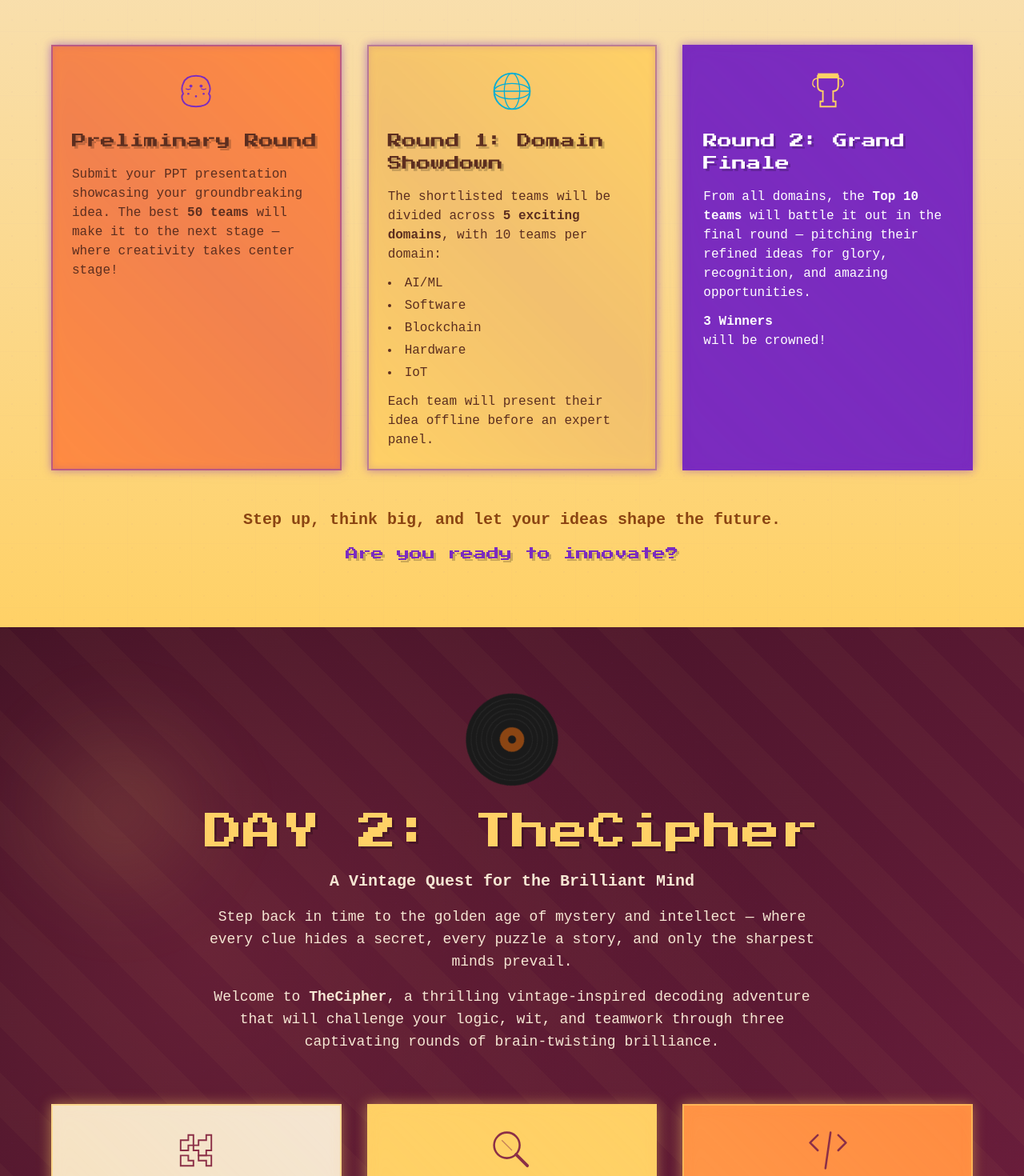
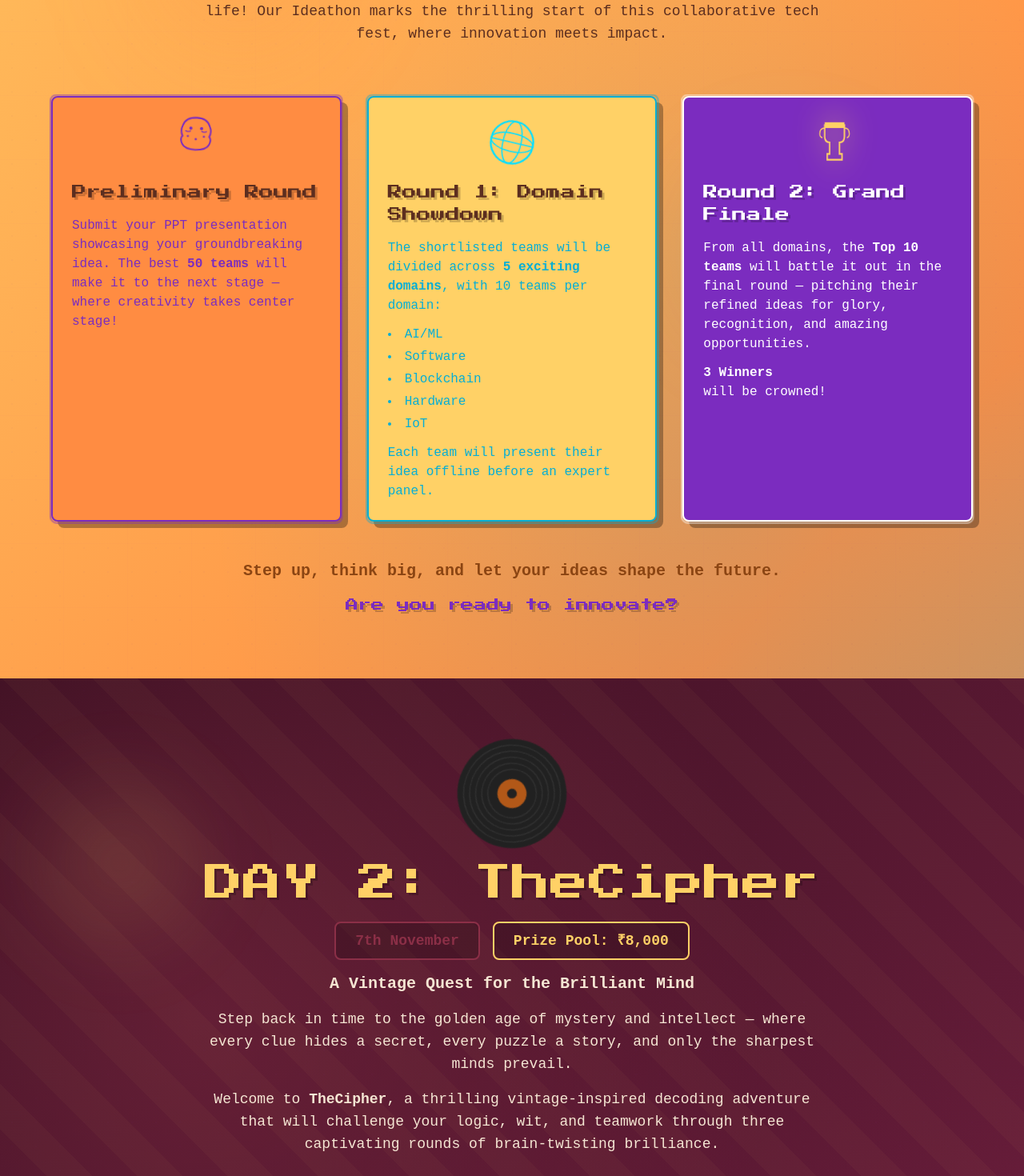
Before and after one commit to lakshitaa-chellaramani/nirvaana, a Next.js app: page / in a window 1280 px wide. Shown: the part 1240-2710 px from the top of the page at 80% size. Built offline with nearby package versions, Linux system fonts and the light colour scheme.

Commit message:
ui modifications

```diff
--- a/app/globals.css
+++ b/app/globals.css
@@ -627,4 +627,321 @@
   .animate-hidden {
     opacity: 0;
   }
+
+  /* Card floating animations - continuous */
+  @keyframes cardFloat1 {
+    0%, 100% {
+      transform: translateY(0px) translateX(0px) rotateZ(0deg);
+      box-shadow: 0 10px 40px rgba(0, 0, 0, 0.3);
+    }
+    33% {
+      transform: translateY(-15px) translateX(8px) rotateZ(2deg);
+      box-shadow: 0 20px 60px rgba(0, 0, 0, 0.4);
+    }
+    66% {
+      transform: translateY(-8px) translateX(-8px) rotateZ(-2deg);
+      box-shadow: 0 15px 50px rgba(0, 0, 0, 0.35);
+    }
+  }
+
+  @keyframes cardFloat2 {
+    0%, 100% {
+      transform: translateY(0px) translateX(0px) rotateZ(0deg);
+      box-shadow: 0 10px 40px rgba(0, 0, 0, 0.3);
+    }
+    33% {
+      transform: translateY(-20px) translateX(-10px) rotateZ(-2deg);
+      box-shadow: 0 25px 70px rgba(0, 0, 0, 0.45);
+    }
+    66% {
+      transform: translateY(-10px) translateX(10px) rotateZ(2deg);
+      box-shadow: 0 18px 55px rgba(0, 0, 0, 0.38);
+    }
+  }
+
+  @keyframes cardFloat3 {
+    0%, 100% {
+      transform: translateY(0px) translateX(0px) rotateZ(0deg);
+      box-shadow: 0 10px 40px rgba(0, 0, 0, 0.3);
+    }
+    33% {
+      transform: translateY(-12px) translateX(12px) rotateZ(3deg);
+      box-shadow: 0 22px 65px rgba(0, 0, 0, 0.42);
+    }
+    66% {
+      transform: translateY(-18px) translateX(-6px) rotateZ(-3deg);
+      box-shadow: 0 16px 52px rgba(0, 0, 0, 0.36);
+    }
+  }
+
+  .animate-card-float-1 {
+    animation: cardFloat1 6s ease-in-out infinite;
+  }
+
+  .animate-card-float-2 {
+    animation: cardFloat2 7s ease-in-out infinite;
+  }
+
+  .animate-card-float-3 {
+    animation: cardFloat3 8s ease-in-out infinite;
+  }
+
+  /* Stunning gradient animations for Day 1 */
+  .teal-gradient-animated {
+    background: linear-gradient(
+      135deg,
+      #06AED5 0%,
+      #FF8C42 25%,
+      #FFD166 50%,
+      #FF8C42 75%,
+      #06AED5 100%
+    );
+    background-size: 400% 400%;
+    animation: gradientShift 12s ease infinite;
+  }
+
+  .orange-waves {
+    background-image:
+      radial-gradient(ellipse at 30% 20%, rgba(255, 140, 66, 0.15) 0%, transparent 50%),
+      radial-gradient(ellipse at 70% 80%, rgba(6, 174, 213, 0.15) 0%, transparent 50%),
+      radial-gradient(ellipse at 50% 50%, rgba(255, 209, 102, 0.1) 0%, transparent 60%);
+  }
+
+  .floating-orbs {
+    position: absolute;
+    width: 100%;
+    height: 100%;
+    overflow: hidden;
+    pointer-events: none;
+  }
+
+  .floating-orbs::before,
+  .floating-orbs::after {
+    content: '';
+    position: absolute;
+    border-radius: 50%;
+    filter: blur(60px);
+    animation: orbFloat 15s ease-in-out infinite;
+  }
+
+  .floating-orbs::before {
+    width: 300px;
+    height: 300px;
+    background: radial-gradient(circle, rgba(255, 140, 66, 0.3) 0%, transparent 70%);
+    top: 20%;
+    left: 10%;
+    animation-delay: 0s;
+  }
+
+  .floating-orbs::after {
+    width: 250px;
+    height: 250px;
+    background: radial-gradient(circle, rgba(6, 174, 213, 0.3) 0%, transparent 70%);
+    bottom: 30%;
+    right: 15%;
+    animation-delay: 3s;
+  }
+
+  @keyframes orbFloat {
+    0%, 100% {
+      transform: translate(0, 0) scale(1);
+    }
+    33% {
+      transform: translate(30px, -30px) scale(1.1);
+    }
+    66% {
+      transform: translate(-20px, 20px) scale(0.9);
+    }
+  }
+
+  /* Particle effects for backgrounds */
+  .particle-field {
+    position: absolute;
+    width: 100%;
+    height: 100%;
+    overflow: hidden;
+  }
+
+  @keyframes particleFloat {
+    0% {
+      transform: translateY(100vh) translateX(0) rotate(0deg);
+      opacity: 0;
+    }
+    10% {
+      opacity: 1;
+    }
+    90% {
+      opacity: 1;
+    }
+    100% {
+      transform: translateY(-100px) translateX(100px) rotate(360deg);
+      opacity: 0;
+    }
+  }
+
+  /* Enhanced maroon glow lines */
+  .glow-line-vertical-maroon {
+    position: absolute;
+    width: 2px;
+    height: 100%;
+    background: linear-gradient(
+      to bottom,
+      transparent,
+      rgba(255, 209, 102, 0.6) 40%,
+      rgba(139, 47, 71, 0.6) 50%,
+      rgba(255, 209, 102, 0.6) 60%,
+      transparent
+    );
+    animation: glowLineMove 4s ease-in-out infinite;
+    filter: blur(2px);
+  }
+
+  @keyframes glowLineMove {
+    0%, 100% {
+      opacity: 0.3;
+      transform: scaleY(0.8);
+    }
+    50% {
+      opacity: 1;
+      transform: scaleY(1.2);
+    }
+  }
+
+  /* Neon glow for prize pool badges */
+  .prize-badge {
+    display: inline-block;
+    padding: 8px 20px;
+    border: 2px solid currentColor;
+    border-radius: 25px;
+    background: rgba(0, 0, 0, 0.3);
+    box-shadow:
+      0 0 10px currentColor,
+      inset 0 0 10px rgba(255, 255, 255, 0.2);
+    animation: badgePulse 2s ease-in-out infinite;
+  }
+
+  @keyframes badgePulse {
+    0%, 100% {
+      box-shadow:
+        0 0 10px currentColor,
+        inset 0 0 10px rgba(255, 255, 255, 0.2);
+    }
+    50% {
+      box-shadow:
+        0 0 25px currentColor,
+        0 0 50px currentColor,
+        inset 0 0 15px rgba(255, 255, 255, 0.3);
+    }
+  }
+
+  /* Theme icon continuous animations */
+  @keyframes iconDance1 {
+    0%, 100% {
+      transform: translateY(0) rotateZ(0deg) scale(1);
+    }
+    25% {
+      transform: translateY(-15px) rotateZ(5deg) scale(1.05);
+    }
+    50% {
+      transform: translateY(-8px) rotateZ(-5deg) scale(1.1);
+    }
+    75% {
+      transform: translateY(-12px) rotateZ(3deg) scale(1.05);
+    }
+  }
+
+  @keyframes iconDance2 {
+    0%, 100% {
+      transform: translateX(0) rotateY(0deg) scale(1);
+      filter: drop-shadow(0 0 10px currentColor);
+    }
+    50% {
+      transform: translateX(10px) rotateY(180deg) scale(1.15);
+      filter: drop-shadow(0 0 20px currentColor);
+    }
+  }
+
+  @keyframes iconSpin {
+    0% {
+      transform: rotate(0deg) scale(1);
+      filter: brightness(1);
+    }
+    50% {
+      transform: rotate(180deg) scale(1.2);
+      filter: brightness(1.3);
+    }
+    100% {
+      transform: rotate(360deg) scale(1);
+      filter: brightness(1);
+    }
+  }
+
+  @keyframes iconWobble {
+    0%, 100% {
+      transform: rotate(0deg) translateY(0);
+    }
+    25% {
+      transform: rotate(-10deg) translateY(-10px);
+    }
+    50% {
+      transform: rotate(10deg) translateY(-5px);
+    }
+    75% {
+      transform: rotate(-5deg) translateY(-8px);
+    }
+  }
+
+  .animate-icon-dance-1 {
+    animation: iconDance1 8s ease-in-out infinite;
+  }
+
+  .animate-icon-dance-2 {
+    animation: iconDance2 10s ease-in-out infinite;
+  }
+
+  .animate-icon-spin {
+    animation: iconSpin 12s linear infinite;
+  }
+
+  .animate-icon-wobble {
+    animation: iconWobble 6s ease-in-out infinite;
+  }
+
+  /* Subtle border effect for cards */
+  .trace-border {
+    position: relative;
+    border: 2px solid currentColor;
+    border-radius: 8px;
+    transition: all 0.3s ease;
+  }
+
+  .trace-border::before {
+    content: '';
+    position: absolute;
+    top: -2px;
+    left: -2px;
+    right: -2px;
+    bottom: -2px;
+    border-radius: 8px;
+    border: 2px solid currentColor;
+    opacity: 0.3;
+    animation: subtlePulse 4s ease-in-out infinite;
+    pointer-events: none;
+  }
+
+  @keyframes subtlePulse {
+    0%, 100% {
+      opacity: 0.2;
+      transform: scale(1);
+    }
+    50% {
+      opacity: 0.5;
+      transform: scale(1.01);
+    }
+  }
+
+  .trace-border:hover {
+    transform: translateY(-2px);
+    box-shadow: 0 8px 20px rgba(0, 0, 0, 0.15);
+  }
 }
--- a/app/page.tsx
+++ b/app/page.tsx
@@ -29,15 +29,22 @@ export default function Home() {
         <div className="absolute inset-0 scanlines"></div>
         <div className="absolute inset-0 vhs-effect"></div>
 
-        {/* Accent glow lines */}
-        <div className="absolute top-0 left-1/4 glow-line-vertical hidden md:block" style={{ animationDelay: '0s' }}></div>
-        <div className="absolute top-0 right-1/4 glow-line-vertical hidden md:block" style={{ animationDelay: '2s' }}></div>
+        {/* Floating vintage elements - positioned safely within viewport */}
+        {/* Top row */}
+        <VinylRecord className="absolute top-20 left-4 md:left-10 w-16 h-16 md:w-24 md:h-24 opacity-15 hidden sm:block animate-float-slow text-vintage-purple" style={{ animationDelay: '0.5s' }} />
+        <CameraIcon className="absolute top-16 left-1/4 w-16 h-16 md:w-20 md:h-20 opacity-10 hidden lg:block animate-float-slow text-vintage-orange" style={{ animationDelay: '1.2s' }} />
+        <StereoIcon className="absolute top-24 right-1/4 w-20 h-20 md:w-24 md:h-24 opacity-12 hidden lg:block animate-float-slow text-vintage-teal" style={{ animationDelay: '2.5s' }} />
+        <CassetteIcon className="absolute top-40 right-4 md:right-20 w-24 h-24 md:w-32 md:h-32 opacity-12 animate-float-slow hidden sm:block text-vintage-teal" style={{ animationDelay: '1s' }} />
 
-        {/* Floating vintage elements - positioned safely within viewport */}
-        <VinylRecord className="absolute top-20 left-4 md:left-10 w-16 h-16 md:w-24 md:h-24 opacity-20 hidden sm:block animate-float-slow text-vintage-purple" style={{ animationDelay: '0.5s' }} />
-        <CassetteIcon className="absolute top-40 right-4 md:right-20 w-24 h-24 md:w-32 md:h-32 opacity-15 animate-float-slow hidden sm:block text-vintage-teal" style={{ animationDelay: '1s' }} />
-        <VinylRecord className="absolute bottom-32 right-8 md:right-32 w-16 h-16 md:w-20 md:h-20 opacity-15 hidden sm:block animate-float-slow text-vintage-orange" style={{ animationDelay: '1.5s' }} />
+        {/* Middle row */}
+        <HeadphoneIcon className="absolute top-1/3 left-8 w-14 h-14 md:w-18 md:h-18 opacity-8 hidden md:block animate-float-slow text-vintage-pink" style={{ animationDelay: '3s' }} />
+        <FilmIcon className="absolute top-1/3 right-8 w-14 h-14 md:w-18 md:h-18 opacity-8 hidden md:block animate-float-slow text-vintage-yellow" style={{ animationDelay: '3.5s' }} />
+
+        {/* Bottom row */}
+        <VHSIcon className="absolute bottom-40 left-12 md:left-24 w-18 h-18 md:w-22 md:h-22 opacity-10 hidden md:block animate-float-slow text-vintage-brown" style={{ animationDelay: '4s' }} />
+        <VinylRecord className="absolute bottom-32 right-8 md:right-32 w-16 h-16 md:w-20 md:h-20 opacity-12 hidden sm:block animate-float-slow text-vintage-orange" style={{ animationDelay: '1.5s' }} />
         <CassetteIcon className="absolute bottom-20 left-8 md:left-32 w-20 h-20 md:w-28 md:h-28 opacity-10 animate-float-slow hidden sm:block text-vintage-pink" style={{ animationDelay: '2s' }} />
+        <CameraIcon className="absolute bottom-16 right-1/4 w-16 h-16 md:w-20 md:h-20 opacity-8 hidden lg:block animate-float-slow text-vintage-purple" style={{ animationDelay: '4.5s' }} />
 
         <div className="container mx-auto px-4 z-10 max-w-full">
           <div className="text-center">
@@ -85,22 +92,38 @@ export default function Home() {
       </section>
 
       {/* Day 1: Ideathon Section */}
-      <section className="py-20 bg-gradient-to-b from-vintage-cream to-vintage-yellow relative overflow-hidden">
-        <div className="absolute inset-0 circuit-board opacity-30"></div>
-        <div className="absolute inset-0 tech-dots opacity-20"></div>
+      <section className="py-20 relative overflow-hidden">
+        {/* Stunning animated background layers */}
+        <div className="absolute inset-0 teal-gradient-animated"></div>
+        <div className="absolute inset-0 orange-waves"></div>
+        <div className="absolute inset-0 floating-orbs"></div>
+        <div className="absolute inset-0 circuit-board opacity-20"></div>
+        <div className="absolute inset-0 tech-dots opacity-15"></div>
+        <div className="absolute inset-0 retro-grid opacity-10"></div>
 
         <div className="container mx-auto px-4 relative z-10">
           <div className="text-center mb-16">
             <div className="inline-block mb-4">
-              <CassetteIcon className="w-24 h-24 md:w-32 md:h-32 text-vintage-teal animate-float drop-shadow-lg" />
+              <CassetteIcon className="w-24 h-24 md:w-32 md:h-32 text-vintage-purple animate-icon-wobble drop-shadow-2xl" />
             </div>
-            <RetroHeading level={1} color="text-vintage-teal">
+            <RetroHeading level={1} color="text-vintage-purple">
               DAY 1: IDEATHON
             </RetroHeading>
+
+            {/* Event Date and Prize Pool */}
+            <div className="flex flex-wrap justify-center gap-4 mb-4">
+              <div className="border-2 border-vintage-orange rounded-lg px-6 py-2 bg-black/20 text-vintage-orange font-bold text-base md:text-lg">
+                6th November
+              </div>
+              <div className="border-2 border-vintage-teal rounded-lg px-6 py-2 bg-black/20 text-vintage-teal font-bold text-base md:text-lg">
+                Prize Pool: ₹14,000
+              </div>
+            </div>
+
             <p className="text-lg md:text-xl text-vintage-darkBrown mb-4 font-bold">
               Powered by IEEE x GDG
             </p>
-            <p className="text-base md:text-lg max-w-3xl mx-auto leading-relaxed">
+            <p className="text-base md:text-lg max-w-3xl mx-auto leading-relaxed text-vintage-darkBrown">
               Get ready to ignite your imagination and bring your boldest ideas to life!
               Our Ideathon marks the thrilling start of this collaborative tech fest, where innovation meets impact.
             </p>
@@ -108,9 +131,9 @@ export default function Home() {
 
           <div className="grid md:grid-cols-3 gap-8 max-w-6xl mx-auto">
             {/* Preliminary Round */}
-            <VintageCard color="orange" className="transform hover:scale-105 transition-transform animate-slide-in-up neon-border">
+            <VintageCard color="orange" className="animate-slide-in-up trace-border text-vintage-purple">
               <div className="mb-4 flex justify-center">
-                <BrainIcon className="w-16 h-16 text-vintage-purple" />
+                <BrainIcon className="w-16 h-16 text-vintage-purple animate-icon-dance-1" />
               </div>
               <h3 className="retro-text text-base md:text-lg mb-4 text-vintage-darkBrown">
                 Preliminary Round
@@ -122,9 +145,9 @@ export default function Home() {
             </VintageCard>
 
             {/* Round 1: Domain Showdown */}
-            <VintageCard color="yellow" className="transform hover:scale-105 transition-transform animate-slide-in-up delay-200 neon-border">
+            <VintageCard color="yellow" className="animate-slide-in-up delay-200 trace-border text-vintage-teal">
               <div className="mb-4 flex justify-center">
-                <GlobeIcon className="w-16 h-16 text-vintage-teal" />
+                <GlobeIcon className="w-16 h-16 text-vintage-teal animate-icon-spin" />
               </div>
               <h3 className="retro-text text-base md:text-lg mb-4 text-vintage-darkBrown">
                 Round 1: Domain Showdown
@@ -145,9 +168,9 @@ export default function Home() {
             </VintageCard>
 
             {/* Round 2: Grand Finale */}
-            <VintageCard color="purple" className="transform hover:scale-105 transition-transform animate-slide-in-up delay-400 neon-border">
+            <VintageCard color="purple" className="animate-slide-in-up delay-400 trace-border text-vintage-orange">
               <div className="mb-4 flex justify-center">
-                <TrophyIcon className="w-16 h-16 text-vintage-yellow" />
+                <TrophyIcon className="w-16 h-16 text-vintage-yellow animate-icon-dance-2" />
               </div>
               <h3 className="retro-text text-base md:text-lg mb-4">
                 Round 2: Grand Finale
@@ -188,11 +211,22 @@ export default function Home() {
         <div className="container mx-auto px-4 relative z-10">
           <div className="text-center mb-16">
             <div className="inline-block mb-4">
-              <VinylRecord className="w-24 h-24 md:w-32 md:h-32 animate-float text-vintage-wine" />
+              <VinylRecord className="w-24 h-24 md:w-32 md:h-32 animate-icon-spin text-vintage-wine drop-shadow-2xl" />
             </div>
             <RetroHeading level={1} color="text-vintage-yellow">
               DAY 2: TheCipher
             </RetroHeading>
+
+            {/* Event Date and Prize Pool */}
+            <div className="flex flex-wrap justify-center gap-4 mb-4">
+              <div className="border-2 border-vintage-wine rounded-lg px-6 py-2 bg-black/20 text-vintage-wine font-bold text-base md:text-lg">
+                7th November
+              </div>
+              <div className="border-2 border-vintage-yellow rounded-lg px-6 py-2 bg-black/20 text-vintage-yellow font-bold text-base md:text-lg">
+                Prize Pool: ₹8,000
+              </div>
+            </div>
+
             <p className="text-lg md:text-xl mb-4 font-bold text-vintage-cream">
               A Vintage Quest for the Brilliant Mind
             </p>
@@ -208,9 +242,9 @@ export default function Home() {
 
           <div className="grid md:grid-cols-3 gap-8 max-w-6xl mx-auto">
             {/* Round 1: Switchboard Puzzle */}
-            <VintageCard color="cream" className="transform hover:scale-105 transition-transform animate-slide-in-left neon-border-maroon bg-vintage-cream">
+            <VintageCard color="cream" className="animate-slide-in-left trace-border text-vintage-maroon bg-vintage-cream">
               <div className="mb-4 flex justify-center">
-                <PuzzleIcon className="w-16 h-16 text-vintage-wine" />
+                <PuzzleIcon className="w-16 h-16 text-vintage-wine animate-icon-wobble" />
               </div>
               <h3 className="retro-text text-base md:text-lg mb-4 text-vintage-darkBrown">
                 Round 1
@@ -226,9 +260,9 @@ export default function Home() {
             </VintageCard>
 
             {/* Round 2: Split Challenge */}
-            <VintageCard color="yellow" className="transform hover:scale-105 transition-transform animate-slide-in-up delay-200 neon-border-maroon">
+            <VintageCard color="yellow" className="animate-slide-in-up delay-200 trace-border text-vintage-wine">
               <div className="mb-4 flex justify-center">
-                <MagnifyIcon className="w-16 h-16 text-vintage-wine" />
+                <MagnifyIcon className="w-16 h-16 text-vintage-wine animate-icon-dance-1" />
               </div>
               <h3 className="retro-text text-base md:text-lg mb-4 text-vintage-darkBrown">
                 Round 2
@@ -244,9 +278,9 @@ export default function Home() {
             </VintageCard>
 
             {/* Round 3: Final Bid */}
-            <VintageCard color="orange" className="transform hover:scale-105 transition-transform animate-slide-in-right delay-400 neon-border-maroon">
+            <VintageCard color="orange" className="animate-slide-in-right delay-400 trace-border text-vintage-yellow">
               <div className="mb-4 flex justify-center">
-                <CodeIcon className="w-16 h-16 text-vintage-wine" />
+                <CodeIcon className="w-16 h-16 text-vintage-wine animate-icon-dance-2" />
               </div>
               <h3 className="retro-text text-base md:text-lg mb-4 text-vintage-darkBrown">
                 Round 3
@@ -295,51 +329,51 @@ export default function Home() {
           </div>
 
           <div className="grid grid-cols-2 md:grid-cols-4 gap-6 max-w-4xl mx-auto">
-            <div className="text-center p-4 animate-bounce-in delay-100 group cursor-pointer">
-              <div className="mb-3 flex justify-center group-hover:animate-scale-breath">
-                <StereoIcon className="w-16 h-16 md:w-20 md:h-20 text-vintage-purple drop-shadow-lg" />
+            <div className="text-center p-4 animate-bounce-in delay-100">
+              <div className="mb-3 flex justify-center">
+                <StereoIcon className="w-16 h-16 md:w-20 md:h-20 text-vintage-purple drop-shadow-2xl animate-icon-dance-1" />
               </div>
               <p className="text-sm md:text-base font-bold">Stereos</p>
             </div>
-            <div className="text-center p-4 animate-bounce-in delay-200 group cursor-pointer">
+            <div className="text-center p-4 animate-bounce-in delay-200">
               <div className="mb-3 flex justify-center">
-                <CassetteIcon className="w-16 h-16 md:w-20 md:h-20 text-vintage-orange animate-float-3d drop-shadow-lg" />
+                <CassetteIcon className="w-16 h-16 md:w-20 md:h-20 text-vintage-orange drop-shadow-2xl animate-icon-spin" />
               </div>
               <p className="text-sm md:text-base font-bold">Cassettes</p>
             </div>
-            <div className="text-center p-4 animate-bounce-in delay-300 group cursor-pointer">
+            <div className="text-center p-4 animate-bounce-in delay-300">
               <div className="mb-3 flex justify-center">
-                <VinylRecord className="w-16 h-16 md:w-20 md:h-20 text-vintage-brown animate-rotate-glow drop-shadow-lg" />
+                <VinylRecord className="w-16 h-16 md:w-20 md:h-20 text-vintage-brown drop-shadow-2xl animate-rotate-glow" />
               </div>
               <p className="text-sm md:text-base font-bold">Vinyl Records</p>
             </div>
-            <div className="text-center p-4 animate-bounce-in delay-400 group cursor-pointer">
-              <div className="mb-3 flex justify-center group-hover:animate-float-3d">
-                <CameraIcon className="w-16 h-16 md:w-20 md:h-20 text-vintage-teal drop-shadow-lg" />
+            <div className="text-center p-4 animate-bounce-in delay-400">
+              <div className="mb-3 flex justify-center">
+                <CameraIcon className="w-16 h-16 md:w-20 md:h-20 text-vintage-teal drop-shadow-2xl animate-icon-wobble" />
               </div>
               <p className="text-sm md:text-base font-bold">Kodak Cameras</p>
             </div>
-            <div className="text-center p-4 animate-bounce-in delay-500 group cursor-pointer">
-              <div className="mb-3 flex justify-center group-hover:animate-scale-breath">
-                <HeadphoneIcon className="w-16 h-16 md:w-20 md:h-20 text-vintage-pink drop-shadow-lg" />
+            <div className="text-center p-4 animate-bounce-in delay-500">
+              <div className="mb-3 flex justify-center">
+                <HeadphoneIcon className="w-16 h-16 md:w-20 md:h-20 text-vintage-pink drop-shadow-2xl animate-icon-dance-2" />
               </div>
               <p className="text-sm md:text-base font-bold">Walkmans</p>
             </div>
-            <div className="text-center p-4 animate-bounce-in delay-600 group cursor-pointer">
+            <div className="text-center p-4 animate-bounce-in delay-600">
               <div className="mb-3 flex justify-center">
-                <HeadphoneIcon className="w-16 h-16 md:w-20 md:h-20 text-vintage-purple animate-float-3d drop-shadow-lg" />
+                <HeadphoneIcon className="w-16 h-16 md:w-20 md:h-20 text-vintage-purple drop-shadow-2xl animate-float-3d" />
               </div>
               <p className="text-sm md:text-base font-bold">Headphones</p>
             </div>
-            <div className="text-center p-4 animate-bounce-in delay-700 group cursor-pointer">
-              <div className="mb-3 flex justify-center group-hover:animate-rotate-glow">
-                <FilmIcon className="w-16 h-16 md:w-20 md:h-20 text-vintage-yellow drop-shadow-lg" />
+            <div className="text-center p-4 animate-bounce-in delay-700">
+              <div className="mb-3 flex justify-center">
+                <FilmIcon className="w-16 h-16 md:w-20 md:h-20 text-vintage-yellow drop-shadow-2xl animate-scale-breath" />
               </div>
               <p className="text-sm md:text-base font-bold">Film Rolls</p>
             </div>
-            <div className="text-center p-4 animate-bounce-in delay-800 group cursor-pointer">
-              <div className="mb-3 flex justify-center group-hover:animate-scale-breath">
-                <VHSIcon className="w-16 h-16 md:w-20 md:h-20 text-vintage-brown drop-shadow-lg" />
+            <div className="text-center p-4 animate-bounce-in delay-800">
+              <div className="mb-3 flex justify-center">
+                <VHSIcon className="w-16 h-16 md:w-20 md:h-20 text-vintage-brown drop-shadow-2xl animate-icon-dance-1" />
               </div>
               <p className="text-sm md:text-base font-bold">VHS Tapes</p>
             </div>
```
